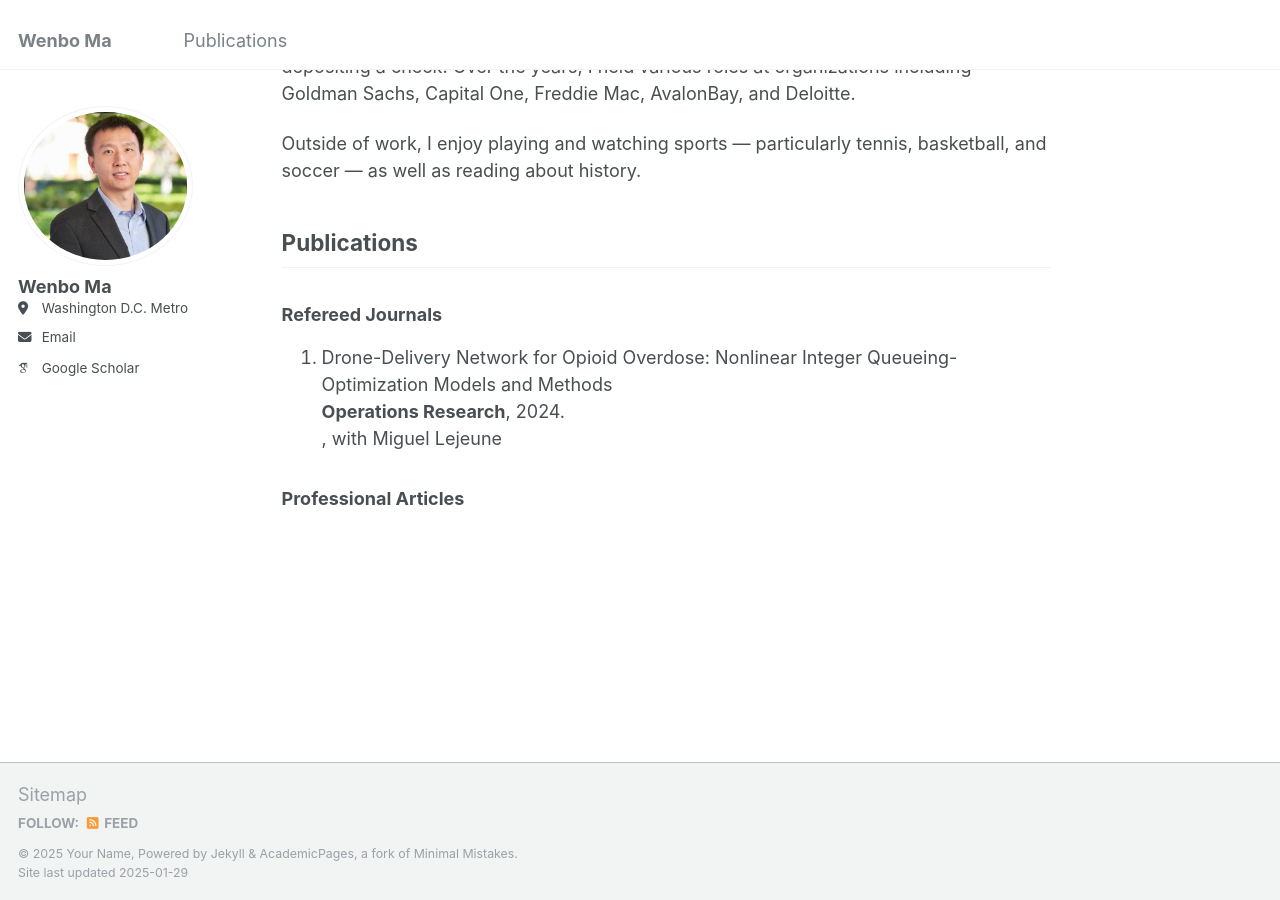
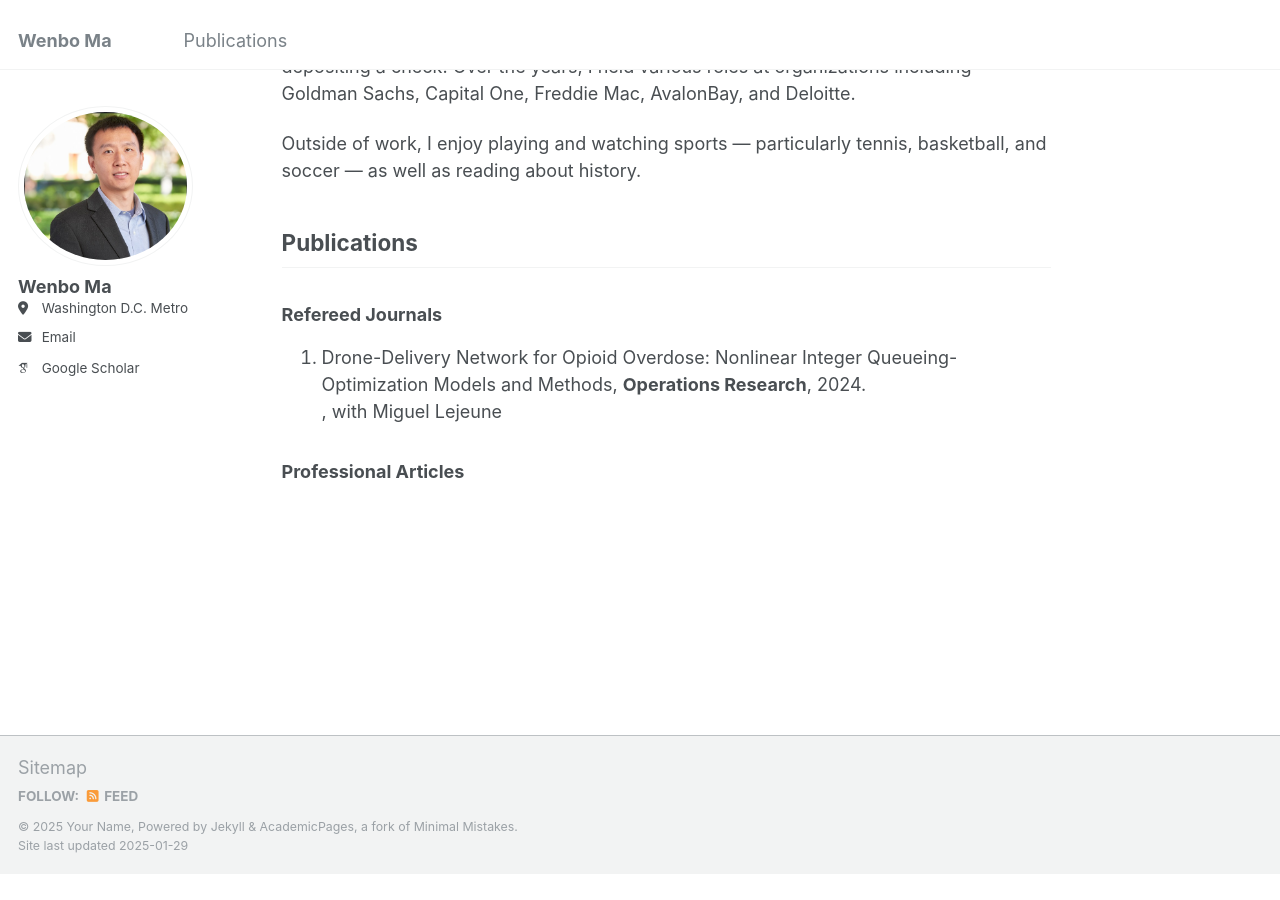
Before and after one commit to wenbo5565/wenbo5565.github.io, a Jekyll site: the page built from _pages/about.md, in a window 1280 px wide and 900 px high, scrolled down 665 px. Built offline with Jekyll 4.4.1, drawn with Linux system fonts in a browser that asks for light colours; some web fonts are replaced; after the commit the page ends 1538 px from its top, so only the background shows below that.

```diff
--- a/_pages/about.md
+++ b/_pages/about.md
@@ -22,8 +22,7 @@ Outside of work, I enjoy playing and watching sports — particularly tennis, ba
 ## Publications
 
 ### Refereed Journals
-1. Drone-Delivery Network for Opioid Overdose: Nonlinear Integer Queueing-Optimization Models and Methods \
-   **Operations Research**, 2024. \
+1. Drone-Delivery Network for Opioid Overdose: Nonlinear Integer Queueing-Optimization Models and Methods, **Operations Research**, 2024. \
    , with Miguel Lejeune
 
 ### Professional Articles
```
